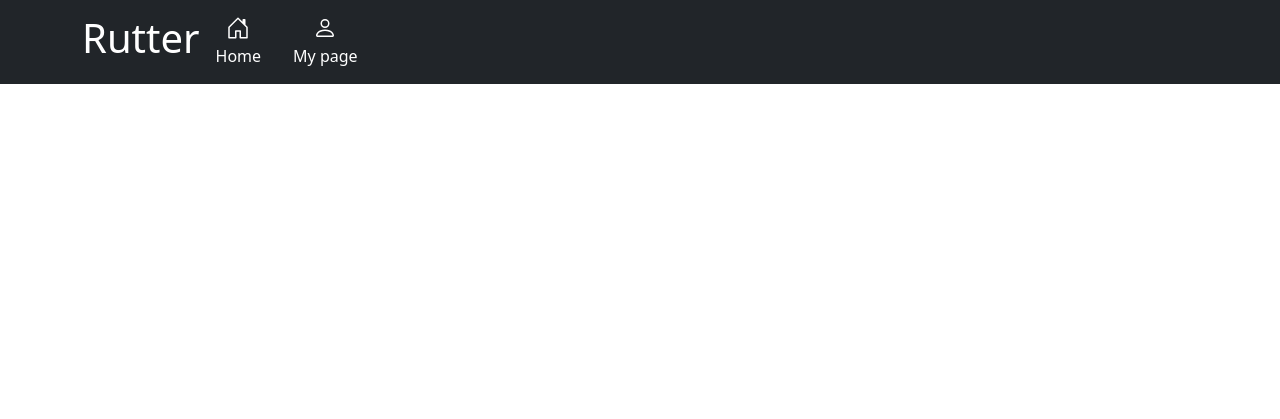
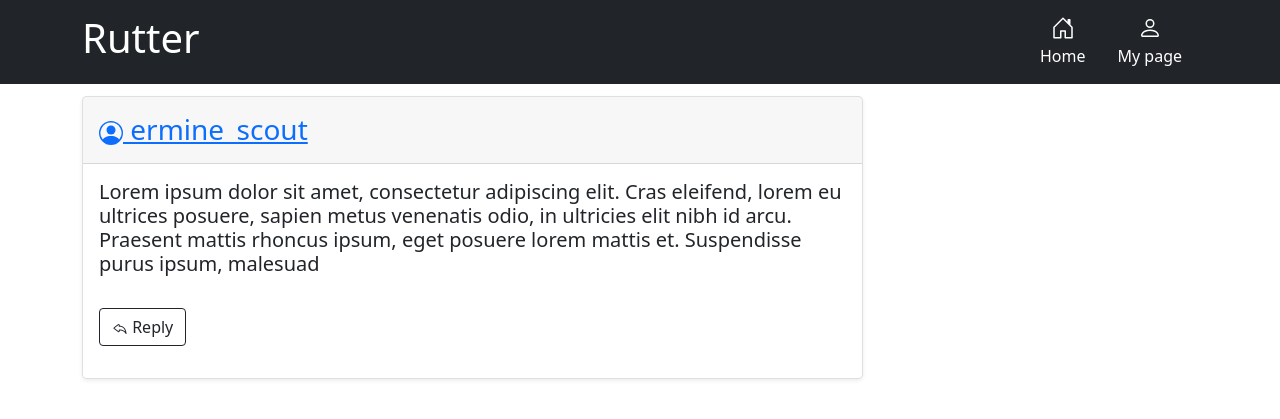
Before and after one commit to MustelaErmine/Rutter, a Flask app: template templates/base.html in a window 1280 px wide. Shown: the top 419 px of the page. Run offline with Flask 2, Linux system fonts and the light colour scheme; the template is opened without the code that fills it: most values are stand-ins (such as "Sample title", 1, 10 or a date in 2020); parts of the project's set-up code (start-up, migrations or seed data) failed here and were passed over.

Commit message:
Started adding news template

```diff
--- a/templates/base.html
+++ b/templates/base.html
@@ -7,20 +7,26 @@
     <title>{{ title }}</title>
     <link href="https://cdn.jsdelivr.net/npm/bootstrap@5.1.3/dist/css/bootstrap.min.css" rel="stylesheet"
           integrity="sha384-1BmE4kWBq78iYhFldvKuhfTAU6auU8tT94WrHftjDbrCEXSU1oBoqyl2QvZ6jIW3" crossorigin="anonymous">
+    <!-- JavaScript Bundle with Popper -->
+    <script src="https://cdn.jsdelivr.net/npm/bootstrap@5.1.3/dist/js/bootstrap.bundle.min.js"
+            integrity="sha384-ka7Sk0Gln4gmtz2MlQnikT1wXgYsOg+OMhuP+IlRH9sENBO0LRn5q+8nbTov4+1p"
+            crossorigin="anonymous"></script>
+
 </head>
 <body style="padding-top: 6rem;">
 <nav class="navbar navbar-expand-md navbar-dark fixed-top bg-dark">
     <div class="container">
-            <div class="d-flex flex-wrap align-items-center justify-content-center justify-content-lg-start">
-                <a class="d-flex align-items-center my-2 my-lg-0 me-lg-auto text-white text-decoration-none" href="/">
+        <div class="d-flex flex-wrap align-items-center justify-content-center justify-content-lg-start navbar-collapse collapse">
+            <a class="d-flex align-items-center me-auto text-white text-decoration-none navbar-nav" href="/">
                 <h1>Rutter</h1>
             </a>
-                <ul class="nav col-12 col-lg-auto my-2 justify-content-center my-md-0 text-small">
+            <ul class="nav col-12 col-lg-auto my-2 justify-content-center my-md-0 text-small d-flex">
                 <li>
                     <a class="nav-link text-secondary
                         {% if path == '/' %} text-secondary {% else %} text-white {% endif %}"
                        href="/">
-                            <svg width="24" height="24" fill="currentColor" class="bi bi-house-door d-block mx-auto mb-1" viewBox="0 0 16 16">
+                        <svg width="24" height="24" fill="currentColor" class="bi bi-house-door d-block mx-auto mb-1"
+                             viewBox="0 0 16 16">
                             <path d="M8.354 1.146a.5.5 0 0 0-.708 0l-6 6A.5.5 0 0 0 1.5 7.5v7a.5.5 0 0 0 .5.5h4.5a.5.5 0 0 0 .5-.5v-4h2v4a.5.5 0 0 0 .5.5H14a.5.5 0 0 0 .5-.5v-7a.5.5 0 0 0-.146-.354L13 5.793V2.5a.5.5 0 0 0-.5-.5h-1a.5.5 0 0 0-.5.5v1.293L8.354 1.146zM2.5 14V7.707l5.5-5.5 5.5 5.5V14H10v-4a.5.5 0 0 0-.5-.5h-3a.5.5 0 0 0-.5.5v4H2.5z"/>
                         </svg>
                         Home
@@ -28,18 +34,62 @@
                 </li>
                 <li>
                     <a class="nav-link
-                        {% if path == username %} text-secondary {% else %} text-white {% endif %}" href="/{{ username }}">
-                            <svg width="24" height="24" fill="currentColor" class="bi bi-person d-block mx-auto mb-1" viewBox="0 0 16 16">
+                        {% if path == username %} text-secondary {% else %} text-white {% endif %}"
+                       href="/{{ username }}">
+                        <svg width="24" height="24" fill="currentColor" class="bi bi-person d-block mx-auto mb-1"
+                             viewBox="0 0 16 16">
                             <path d="M8 8a3 3 0 1 0 0-6 3 3 0 0 0 0 6zm2-3a2 2 0 1 1-4 0 2 2 0 0 1 4 0zm4 8c0 1-1 1-1 1H3s-1 0-1-1 1-4 6-4 6 3 6 4zm-1-.004c-.001-.246-.154-.986-.832-1.664C11.516 10.68 10.289 10 8 10c-2.29 0-3.516.68-4.168 1.332-.678.678-.83 1.418-.832 1.664h10z"/>
                         </svg>
                         My page
                     </a>
                 </li>
-                </ul></div>
+            </ul>
+        </div>
     </div>
 </nav>
 <main class="container">
     {% block content %}{% endblock %}
+    <div class="card rounded-3 shadow-sm mb-5" style="margin-right: 30%;">
+        <div class="card-header py-3">
+
+            <a style="display: inline-block; vertical-align: middle;" class="bi" href="/ermine_scout">
+                <h3
+                        class="my-0 fw-normal">
+                    <svg width="24" height="24" fill="currentColor" class="bi bi-person-circle" viewBox="0 0 16 16">
+                        <path d="M11 6a3 3 0 1 1-6 0 3 3 0 0 1 6 0z"/>
+                        <path fill-rule="evenodd"
+                              d="M0 8a8 8 0 1 1 16 0A8 8 0 0 1 0 8zm8-7a7 7 0 0 0-5.468 11.37C3.242 11.226 4.805 10 8 10s4.757 1.225 5.468 2.37A7 7 0 0 0 8 1z"/>
+                    </svg>
+                    ermine_scout
+                </h3>
+            </a>
+        </div>
+        <div class="card-body">
+            <h5>Lorem ipsum dolor sit amet, consectetur adipiscing elit. Cras eleifend, lorem eu ultrices posuere,
+                sapien metus venenatis odio, in ultricies elit nibh id arcu. Praesent mattis rhoncus ipsum, eget posuere
+                lorem mattis et. Suspendisse purus ipsum, malesuad
+            </h5>
+            <br>
+            <p>
+                <button class="btn btn-outline-dark" type="button" data-bs-toggle="collapse"
+                        data-bs-target="#collapseWidthExample" aria-expanded="false"
+                        aria-controls="collapseWidthExample">
+                    <svg width="16" height="16" fill="currentColor" class="bi bi-reply" viewBox="0 0 16 16">
+                        <path d="M6.598 5.013a.144.144 0 0 1 .202.134V6.3a.5.5 0 0 0 .5.5c.667 0 2.013.005 3.3.822.984.624 1.99 1.76 2.595 3.876-1.02-.983-2.185-1.516-3.205-1.799a8.74 8.74 0 0 0-1.921-.306 7.404 7.404 0 0 0-.798.008h-.013l-.005.001h-.001L7.3 9.9l-.05-.498a.5.5 0 0 0-.45.498v1.153c0 .108-.11.176-.202.134L2.614 8.254a.503.503 0 0 0-.042-.028.147.147 0 0 1 0-.252.499.499 0 0 0 .042-.028l3.984-2.933zM7.8 10.386c.068 0 .143.003.223.006.434.02 1.034.086 1.7.271 1.326.368 2.896 1.202 3.94 3.08a.5.5 0 0 0 .933-.305c-.464-3.71-1.886-5.662-3.46-6.66-1.245-.79-2.527-.942-3.336-.971v-.66a1.144 1.144 0 0 0-1.767-.96l-3.994 2.94a1.147 1.147 0 0 0 0 1.946l3.994 2.94a1.144 1.144 0 0 0 1.767-.96v-.667z"/>
+                    </svg>
+                    Reply
+                </button>
+            </p>
+            <div style="min-height: 0px;">
+                <div class="collapse collapse-vertical" id="collapseWidthExample">
+                    <textarea class="rounded-3 card"
+                              style="width: 300px; display: inline-block; vertical-align: middle;"></textarea>
+                    <button style="display: inline-block; vertical-align: middle;" class="btn btn-success mx-3">Send
+                    </button>
+                </div>
+            </div>
+        </div>
+    </div>
 </main>
 </body>
 </html>
--- /dev/null
+++ b/templates/news.html
@@ -0,0 +1,5 @@
+{% extends "base.html" %}
+
+{% block content %}
+
+{% endblock %}
```
Lines whose indentation alone changed are shown as unchanged.
